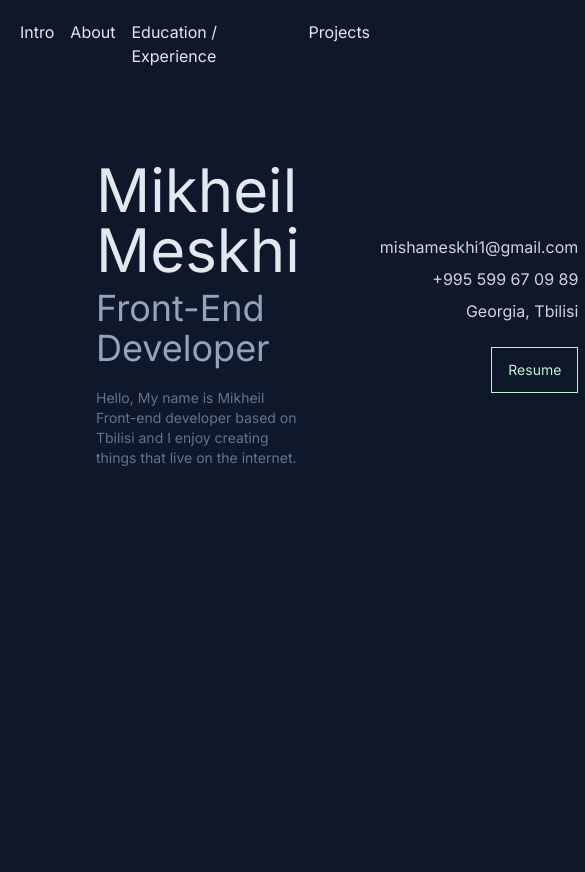
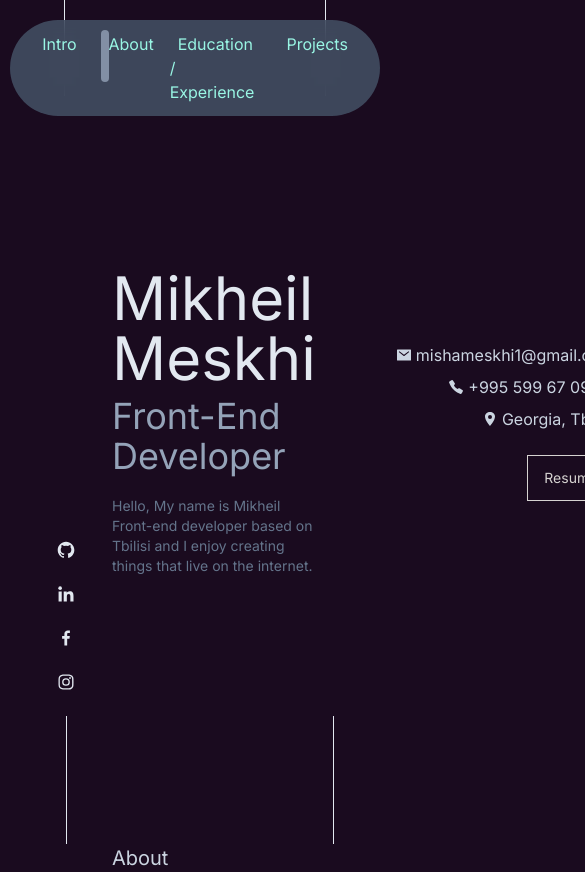
Before and after one commit to MMeskhi/Meskhi, a Next.js app: page / in a window 390 px wide. Shown: the top 872 px of the page, 585 px wide, since content can reach past the window. Before the commit the page ends 844 px from the top, so only its background shows below. Built offline with nearby package versions, Linux system fonts and the light colour scheme.

Commit message:
add inView

```diff
--- /dev/null
+++ b/app/context/active-section-context.tsx
@@ -0,0 +1,39 @@
+"use client";
+import React, { useState, createContext, useContext } from "react";
+import { links } from "@/lib/data";
+
+type Section = (typeof links)[number]["name"];
+
+type ActiveSectionContextProviderProps = {
+  children: React.ReactNode;
+};
+
+type ActiveSectionContextType = {
+  activeSection: Section;
+  setActiveSection: React.Dispatch<React.SetStateAction<Section>>;
+};
+
+export const ActiveSectionContext =
+  createContext<ActiveSectionContextType | null>(null);
+
+export default function ActiveSectionContextProvider({
+  children,
+}: ActiveSectionContextProviderProps) {
+  const [activeSection, setActiveSection] = useState<Section>("Intro");
+
+  return (
+    <ActiveSectionContext.Provider value={{ activeSection, setActiveSection }}>
+      {children}
+    </ActiveSectionContext.Provider>
+  );
+}
+
+export function useActiveSectionContext() {
+  const context = useContext(ActiveSectionContext);
+
+  if (context === null) {
+    throw new Error("");
+  }
+
+  return context;
+}
--- a/app/globals.css
+++ b/app/globals.css
@@ -12,11 +12,6 @@
   }
 
   a {
-    @apply text-base transition-all duration-200 ease-linear text-slate-200;
+    @apply text-base transition-all duration-200 ease-linear;
   }
-
-  a:hover {
-    @apply text-green-100;
-  }
-
 }
--- a/app/layout.tsx
+++ b/app/layout.tsx
@@ -2,6 +2,7 @@ import "./globals.css";
 import type { Metadata } from "next";
 import { Inter } from "next/font/google";
 import Header from "@/components/header";
+import ActiveSectionContextProvider from "./context/active-section-context";
 
 const inter = Inter({ subsets: ["latin"] });
 
@@ -16,10 +17,12 @@ export default function RootLayout({
   children: React.ReactNode;
 }) {
   return (
-    <html lang="en">
-      <body className={`${inter.className} pt-40 sm:pt-60 bg-slate-900`}>
-        <Header />
-        {children}
+    <html lang="en" className="!scroll-smooth">
+      <body className={`${inter.className} bg-primary`}>
+        <ActiveSectionContextProvider>
+          <Header />
+          {children}
+        </ActiveSectionContextProvider>
       </body>
     </html>
   );
--- a/app/page.module.css
+++ /dev/null
@@ -1,229 +0,0 @@
-.main {
-  display: flex;
-  flex-direction: column;
-  justify-content: space-between;
-  align-items: center;
-  padding: 6rem;
-  min-height: 100vh;
-}
-
-.description {
-  display: inherit;
-  justify-content: inherit;
-  align-items: inherit;
-  font-size: 0.85rem;
-  max-width: var(--max-width);
-  width: 100%;
-  z-index: 2;
-  font-family: var(--font-mono);
-}
-
-.description a {
-  display: flex;
-  justify-content: center;
-  align-items: center;
-  gap: 0.5rem;
-}
-
-.description p {
-  position: relative;
-  margin: 0;
-  padding: 1rem;
-  background-color: rgba(var(--callout-rgb), 0.5);
-  border: 1px solid rgba(var(--callout-border-rgb), 0.3);
-  border-radius: var(--border-radius);
-}
-
-.code {
-  font-weight: 700;
-  font-family: var(--font-mono);
-}
-
-.grid {
-  display: grid;
-  grid-template-columns: repeat(4, minmax(25%, auto));
-  max-width: 100%;
-  width: var(--max-width);
-}
-
-.card {
-  padding: 1rem 1.2rem;
-  border-radius: var(--border-radius);
-  background: rgba(var(--card-rgb), 0);
-  border: 1px solid rgba(var(--card-border-rgb), 0);
-  transition: background 200ms, border 200ms;
-}
-
-.card span {
-  display: inline-block;
-  transition: transform 200ms;
-}
-
-.card h2 {
-  font-weight: 600;
-  margin-bottom: 0.7rem;
-}
-
-.card p {
-  margin: 0;
-  opacity: 0.6;
-  font-size: 0.9rem;
-  line-height: 1.5;
-  max-width: 30ch;
-}
-
-.center {
-  display: flex;
-  justify-content: center;
-  align-items: center;
-  position: relative;
-  padding: 4rem 0;
-}
-
-.center::before {
-  background: var(--secondary-glow);
-  border-radius: 50%;
-  width: 480px;
-  height: 360px;
-  margin-left: -400px;
-}
-
-.center::after {
-  background: var(--primary-glow);
-  width: 240px;
-  height: 180px;
-  z-index: -1;
-}
-
-.center::before,
-.center::after {
-  content: '';
-  left: 50%;
-  position: absolute;
-  filter: blur(45px);
-  transform: translateZ(0);
-}
-
-.logo {
-  position: relative;
-}
-/* Enable hover only on non-touch devices */
-@media (hover: hover) and (pointer: fine) {
-  .card:hover {
-    background: rgba(var(--card-rgb), 0.1);
-    border: 1px solid rgba(var(--card-border-rgb), 0.15);
-  }
-
-  .card:hover span {
-    transform: translateX(4px);
-  }
-}
-
-@media (prefers-reduced-motion) {
-  .card:hover span {
-    transform: none;
-  }
-}
-
-/* Mobile */
-@media (max-width: 700px) {
-  .content {
-    padding: 4rem;
-  }
-
-  .grid {
-    grid-template-columns: 1fr;
-    margin-bottom: 120px;
-    max-width: 320px;
-    text-align: center;
-  }
-
-  .card {
-    padding: 1rem 2.5rem;
-  }
-
-  .card h2 {
-    margin-bottom: 0.5rem;
-  }
-
-  .center {
-    padding: 8rem 0 6rem;
-  }
-
-  .center::before {
-    transform: none;
-    height: 300px;
-  }
-
-  .description {
-    font-size: 0.8rem;
-  }
-
-  .description a {
-    padding: 1rem;
-  }
-
-  .description p,
-  .description div {
-    display: flex;
-    justify-content: center;
-    position: fixed;
-    width: 100%;
-  }
-
-  .description p {
-    align-items: center;
-    inset: 0 0 auto;
-    padding: 2rem 1rem 1.4rem;
-    border-radius: 0;
-    border: none;
-    border-bottom: 1px solid rgba(var(--callout-border-rgb), 0.25);
-    background: linear-gradient(
-      to bottom,
-      rgba(var(--background-start-rgb), 1),
-      rgba(var(--callout-rgb), 0.5)
-    );
-    background-clip: padding-box;
-    backdrop-filter: blur(24px);
-  }
-
-  .description div {
-    align-items: flex-end;
-    pointer-events: none;
-    inset: auto 0 0;
-    padding: 2rem;
-    height: 200px;
-    background: linear-gradient(
-      to bottom,
-      transparent 0%,
-      rgb(var(--background-end-rgb)) 40%
-    );
-    z-index: 1;
-  }
-}
-
-/* Tablet and Smaller Desktop */
-@media (min-width: 701px) and (max-width: 1120px) {
-  .grid {
-    grid-template-columns: repeat(2, 50%);
-  }
-}
-
-@media (prefers-color-scheme: dark) {
-  .vercelLogo {
-    filter: invert(1);
-  }
-
-  .logo {
-    filter: invert(1) drop-shadow(0 0 0.3rem #ffffff70);
-  }
-}
-
-@keyframes rotate {
-  from {
-    transform: rotate(360deg);
-  }
-  to {
-    transform: rotate(0deg);
-  }
-}
--- a/app/page.tsx
+++ b/app/page.tsx
@@ -1,9 +1,13 @@
+import Aside from "@/components/aside";
 import Intro from "@/components/intro";
+import About from "@/components/about";
 
 export default function Home() {
   return (
-    <main className="container mx-auto px-24 sm:px-20 max-w-6xl">
+    <main className="container mx-auto px-28 xl:px-20 max-w-6xl">
+      <Aside />
       <Intro />
+      <About />
     </main>
   );
 }
--- a/components/about.tsx
+++ b/components/about.tsx
@@ -1,10 +1,24 @@
-import React from "react";
+"use client";
+import React, { useEffect } from "react";
+import { useInView } from "react-intersection-observer";
+import { useActiveSectionContext } from "@/app/context/active-section-context";
 import { skillsData } from "@/lib/data";
+import Heading from "./heading";
 
-export default function about() {
+export default function About() {
+  const { ref, inView } = useInView({ threshold: 0.6 });
+  const { setActiveSection } = useActiveSectionContext();
+
+  useEffect(() => {
+    if (inView) {
+      setActiveSection("About");
+    }
+  }, [inView, setActiveSection]);
+
   return (
-    <section>
-      <ul className="col-start-3 row-start-2 grid grid-cols-4 gap-2">
+    <section id="about" ref={ref}>
+      <Heading>About</Heading>
+      {/* <ul className="col-start-3 row-start-2 grid grid-cols-4 gap-2">
         {skillsData.map((skill, index) => (
           <li
             className="bg-slate-400 flex justify-center items-center rounded"
@@ -13,7 +27,7 @@ export default function about() {
             {skill}
           </li>
         ))}
-      </ul>
+      </ul> */}
     </section>
   );
 }
--- /dev/null
+++ b/components/aside.tsx
@@ -0,0 +1,56 @@
+"use client";
+import React from "react";
+import { motion } from "framer-motion";
+import {
+  BiLogoGithub,
+  BiLogoLinkedin,
+  BiLogoInstagram,
+  BiLogoFacebook,
+} from "react-icons/bi";
+
+export default function Aside() {
+  return (
+    <aside className="[&>*]:flex [&>*]:flex-col [&>*]:items-center [&>*]:gap-y-6 [&>*]:text-secondary">
+      <motion.div
+        className="fixed left-16 top-0 [&>*]:text-xl"
+        initial={{ y: -100, opacity: 0 }}
+        animate={{ y: 0, opacity: 1 }}
+      >
+        <div className="w-px h-24 bg-secondary"></div>
+      </motion.div>
+      <motion.div
+        className="fixed right-16 top-0 [&>*]:text-xl"
+        initial={{ y: -100, opacity: 0 }}
+        animate={{ y: 0, opacity: 1 }}
+      >
+        <div className="w-px h-24 bg-secondary"></div>
+      </motion.div>
+      <motion.div
+        className="fixed left-14 bottom-0 [&>*]:text-xl hover:[&>a]:text-teal-50 hover:[&>a]:translate-y-[-0.25rem]"
+        initial={{ y: 100, opacity: 0 }}
+        animate={{ y: 0, opacity: 1 }}
+      >
+        <a href="#">
+          <BiLogoGithub />
+        </a>
+        <a href="#">
+          <BiLogoLinkedin />
+        </a>
+        <a href="#">
+          <BiLogoFacebook />
+        </a>
+        <a href="#">
+          <BiLogoInstagram />
+        </a>
+        <div className="w-px h-32 bg-secondary"></div>
+      </motion.div>
+      <motion.div
+        className="fixed right-14 bottom-0"
+        initial={{ y: 100, opacity: 0 }}
+        animate={{ y: 0, opacity: 1 }}
+      >
+        <div className="w-px h-32 bg-secondary"></div>
+      </motion.div>
+    </aside>
+  );
+}
--- a/components/header.tsx
+++ b/components/header.tsx
@@ -3,24 +3,44 @@ import React from "react";
 import { motion } from "framer-motion";
 import { links } from "@/lib/data";
 import Link from "next/link";
+import clsx from "clsx";
+import { useActiveSectionContext } from "@/app/context/active-section-context";
 
-export default function header() {
+export default function Header() {
+  const { activeSection, setActiveSection } = useActiveSectionContext();
+
   return (
-    <header className="flex justify-center items-center fixed top-0 left-0 right-0">
+    <header className="flex justify-center items-center fixed top-0 left-0 right-0 z-50">
       <motion.nav
         className=""
         initial={{ y: -100, opacity: 0 }}
         animate={{ y: 0, opacity: 1 }}
       >
-        <ul className="flex m-5 space-x-4">
+        <ul className="flex m-5 space-x-4 bg-slate-600 bg-opacity-80 rounded-full px-6 py-3 backdrop-blur-lg">
           {links.map((link) => (
             <motion.li
               key={link.hash}
               initial={{ y: -100, opacity: 0 }}
               animate={{ y: 0, opacity: 1 }}
             >
-              <Link href={link.hash} className="hover:opacity-80">
+              <Link
+                href={link.hash}
+                className={clsx(
+                  "text-teal-200 hover:text-amber-50 px-2 py-1 relative",
+                  {
+                    "text-amber-50": activeSection === link.name,
+                  }
+                )}
+                onClick={() => setActiveSection(link.name)}
+              >
                 {link.name}
+                {link.name === activeSection && (
+                  <motion.span
+                    className="bg-slate-400 bg-opacity-80 rounded-full absolute inset-0 -z-10"
+                    layoutId="activeSection"
+                    transition={{ type: "spring", stiffness: 400, damping: 40 }}
+                  ></motion.span>
+                )}
               </Link>
             </motion.li>
           ))}
--- /dev/null
+++ b/components/heading.tsx
@@ -0,0 +1,5 @@
+import React from "react";
+
+export default function Heading({ children }) {
+  return <h2 className="text-slate-300">{children}</h2>;
+}
--- a/components/intro.tsx
+++ b/components/intro.tsx
@@ -1,43 +1,82 @@
 "use client";
-import React from "react";
+import React, { useEffect } from "react";
 import { introData } from "@/lib/data";
 import { contactData } from "@/lib/data";
 import { motion } from "framer-motion";
+import { useInView } from "react-intersection-observer";
+import { useActiveSectionContext } from "@/app/context/active-section-context";
+import { IoMailSharp, IoCallSharp, IoLocationSharp } from "react-icons/io5";
 
-export default function about() {
+export default function Intro() {
+  const { ref, inView } = useInView({
+    threshold: 0.6,
+  });
+  const { setActiveSection } = useActiveSectionContext();
+
+  useEffect(() => {
+    if (inView) {
+      setActiveSection("Intro");
+    }
+  }, [inView, setActiveSection]);
+
   return (
-    <motion.section
-      className="flex items-center justify-between gap-20"
-      initial={{ y: 160, opacity: 0 }}
-      animate={{ y: 0, opacity: 1 }}
+    <section
+      id="intro"
+      ref={ref}
+      className="flex items-center justify-between gap-20 h-screen min-h-screen mx-auto"
     >
       {introData.map((item, index) => (
-        <div className="flex items-start flex-col gap-y-2" key={index}>
+        <motion.div
+          className="flex items-start flex-col gap-y-2"
+          key={index}
+          initial={{ y: -160, opacity: 0 }}
+          animate={{ y: 0, opacity: 1 }}
+        >
           <h1 className="text-6xl text-slate-200">{item.title}</h1>
           <h2 className="text-4xl text-slate-400">{item.prof}</h2>
           <p className="text-sm max-w-xl mt-3 text-slate-500">
             {item.description}
           </p>
-        </div>
+        </motion.div>
       ))}
-      <div className="flex flex-col items-end gap-y-6">
+      <motion.div
+        className="flex flex-col items-end gap-y-6"
+        initial={{ y: 160, opacity: 0 }}
+        animate={{ y: 0, opacity: 1 }}
+      >
         {contactData.map((item, index) => (
-          <ul
-            className="flex flex-col items-end gap-y-2 [&>*]:text-slate-300"
-            key={index}
-          >
-            <li className="">{item.mail}</li>
-            <li className="">{item.phone}</li>
-            <li className="">{item.place}</li>
+          <ul className="flex flex-col items-end gap-y-2" key={index}>
+            <li>
+              <a
+                href={`mailto:${item.mail}`}
+                className="flex items-center gap-x-1 text-slate-300"
+              >
+                <IoMailSharp />
+                {item.mail}
+              </a>
+            </li>
+            <li>
+              <a
+                href={`tel:${item.phone}`}
+                className="flex items-center gap-x-1 text-slate-300"
+              >
+                <IoCallSharp />
+                {item.phone}
+              </a>
+            </li>
+            <li className="flex items-center gap-x-1 text-slate-300">
+              <IoLocationSharp />
+              {item.place}
+            </li>
           </ul>
         ))}
         <a
           href="#"
-          className="border-solid border border-green-200 px-4 py-3 text-green-200 text-sm hover:border-green-100 hover:text-green-100"
+          className="border-solid border border-stone-300 px-4 py-3 text-stone-300 text-sm hover:border-stone-50 hover:text-stone-50"
         >
           Resume
         </a>
-      </div>
-    </motion.section>
+      </motion.div>
+    </section>
   );
 }
--- a/package.json
+++ b/package.json
@@ -9,11 +9,13 @@
     "lint": "next lint"
   },
   "dependencies": {
+    "clsx": "^2.0.0",
     "framer-motion": "^10.16.4",
     "next": "latest",
     "react": "latest",
     "react-dom": "latest",
-    "react-icons": "^4.11.0"
+    "react-icons": "^4.11.0",
+    "react-intersection-observer": "^9.5.2"
   },
   "devDependencies": {
     "@types/node": "latest",
@@ -23,6 +25,7 @@
     "eslint": "latest",
     "eslint-config-next": "latest",
     "postcss": "latest",
+    "prettier": "3.0.3",
     "tailwindcss": "latest",
     "typescript": "latest"
   }
--- a/tailwind.config.ts
+++ b/tailwind.config.ts
@@ -1,20 +1,24 @@
-import type { Config } from 'tailwindcss'
+import type { Config } from "tailwindcss";
 
 const config: Config = {
   content: [
-    './pages/**/*.{js,ts,jsx,tsx,mdx}',
-    './components/**/*.{js,ts,jsx,tsx,mdx}',
-    './app/**/*.{js,ts,jsx,tsx,mdx}',
+    "./pages/**/*.{js,ts,jsx,tsx,mdx}",
+    "./components/**/*.{js,ts,jsx,tsx,mdx}",
+    "./app/**/*.{js,ts,jsx,tsx,mdx}",
   ],
   theme: {
     extend: {
       backgroundImage: {
-        'gradient-radial': 'radial-gradient(var(--tw-gradient-stops))',
-        'gradient-conic':
-          'conic-gradient(from 180deg at 50% 50%, var(--tw-gradient-stops))',
+        "gradient-radial": "radial-gradient(var(--tw-gradient-stops))",
+        "gradient-conic":
+          "conic-gradient(from 180deg at 50% 50%, var(--tw-gradient-stops))",
+      },
+      colors: {
+        primary: "#1a0b1f",
+        secondary: "#e2e8f0",
       },
     },
   },
   plugins: [],
-}
-export default config
+};
+export default config;
```
Also changed, not shown: 1 other file (tests, documents, lock files or other folders).
